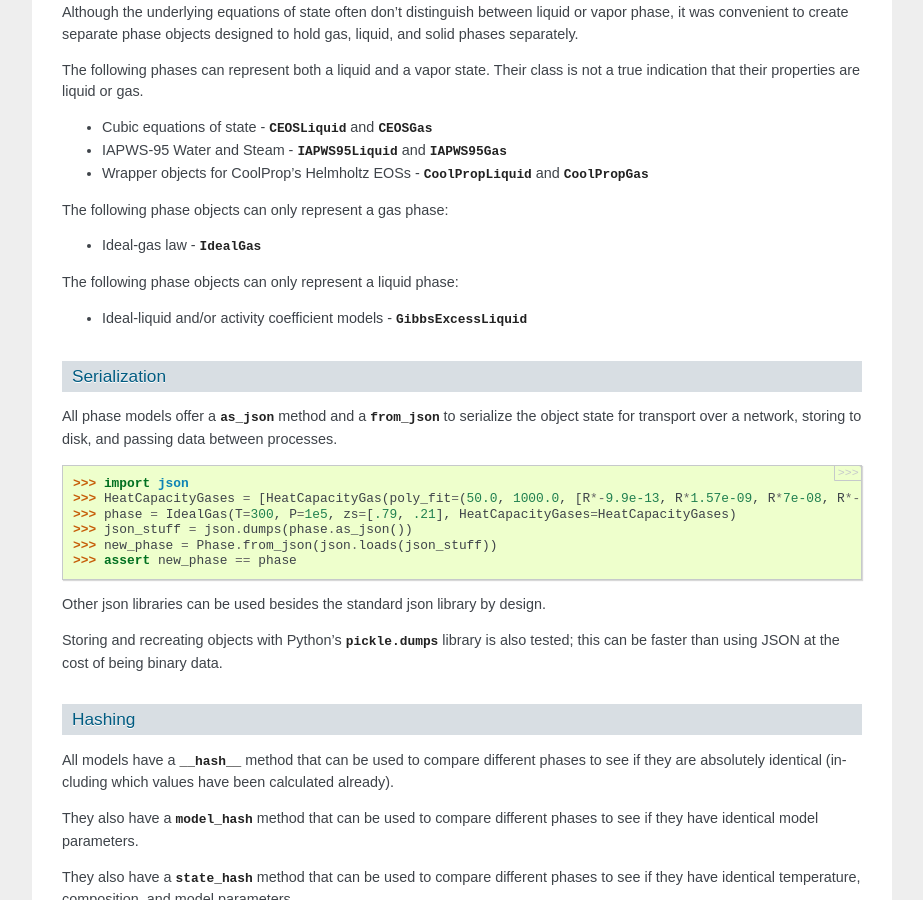
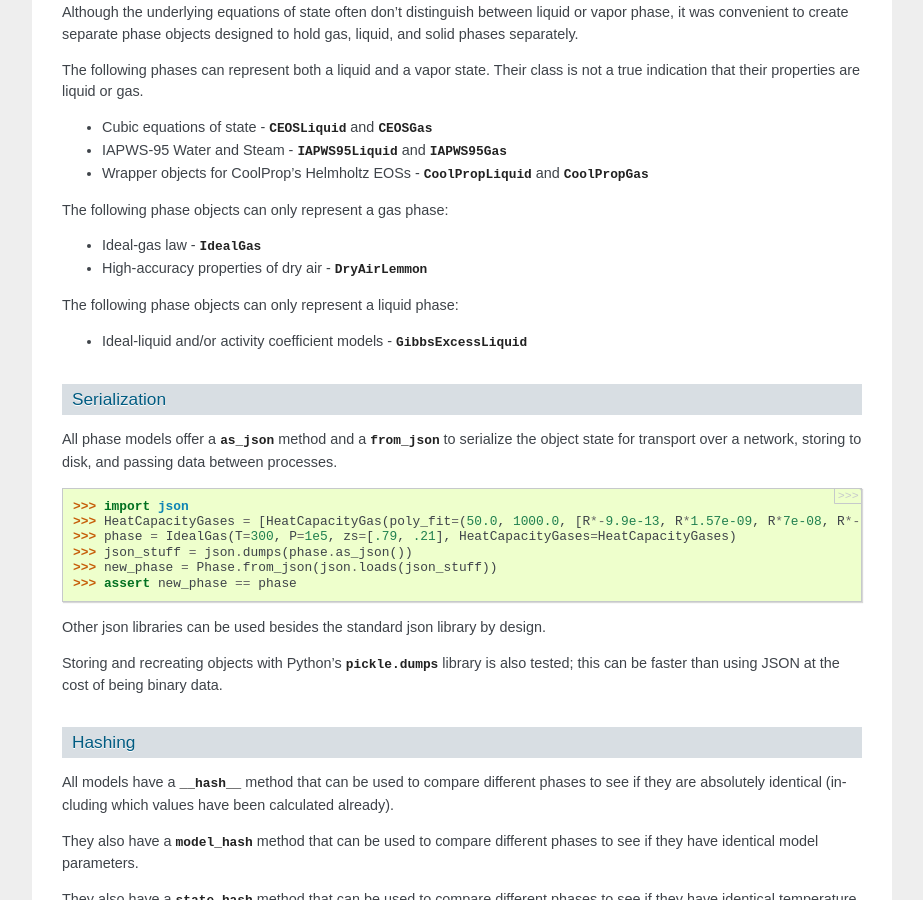
Before and after one commit to CalebBell/thermo, a Sphinx documentation site: the page built from docs/tutorial_phases_and_flash.rst, in a window 1280 px wide and 900 px high, scrolled down 912 px. Shown: the whole window, without its empty margins (198-1121 px from the left). Built offline with Sphinx 7.4.7, drawn with Linux system fonts in a browser that asks for light colours; formulas are drawn with MathJax 3.

Commit message:
One documentation tweak for air

```diff
--- a/docs/tutorial_phases_and_flash.rst
+++ b/docs/tutorial_phases_and_flash.rst
@@ -36,6 +36,7 @@ The following phases can represent both a liquid and a vapor state. Their class
 The following phase objects can only represent a gas phase:
 
 * Ideal-gas law - :obj:`IdealGas <thermo.phases.IdealGas>`
+* High-accuracy properties of dry air - :obj:`DryAirLemmon <thermo.phases.DryAirLemmon>`
 
 The following phase objects can only represent a liquid phase:
 
```
